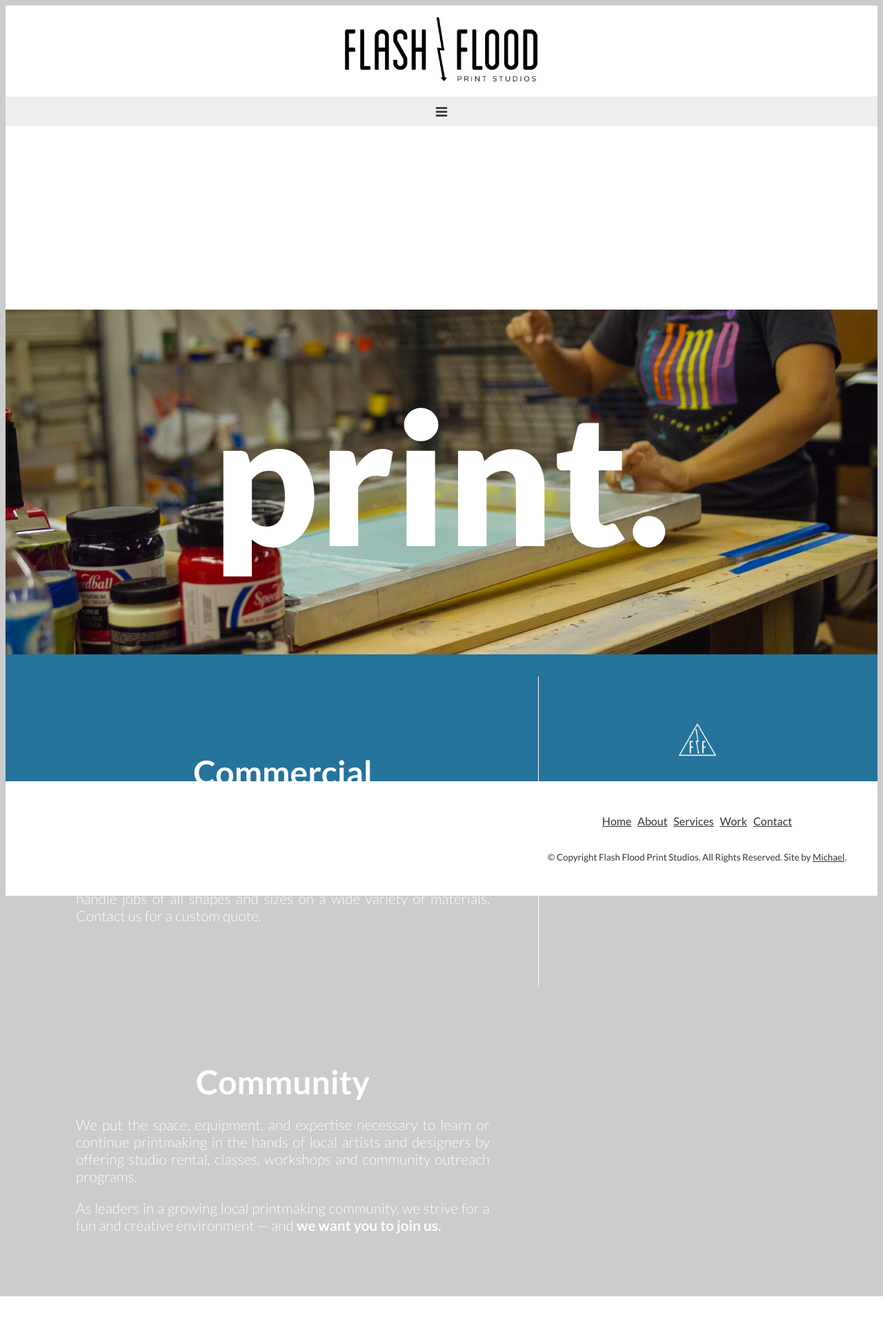
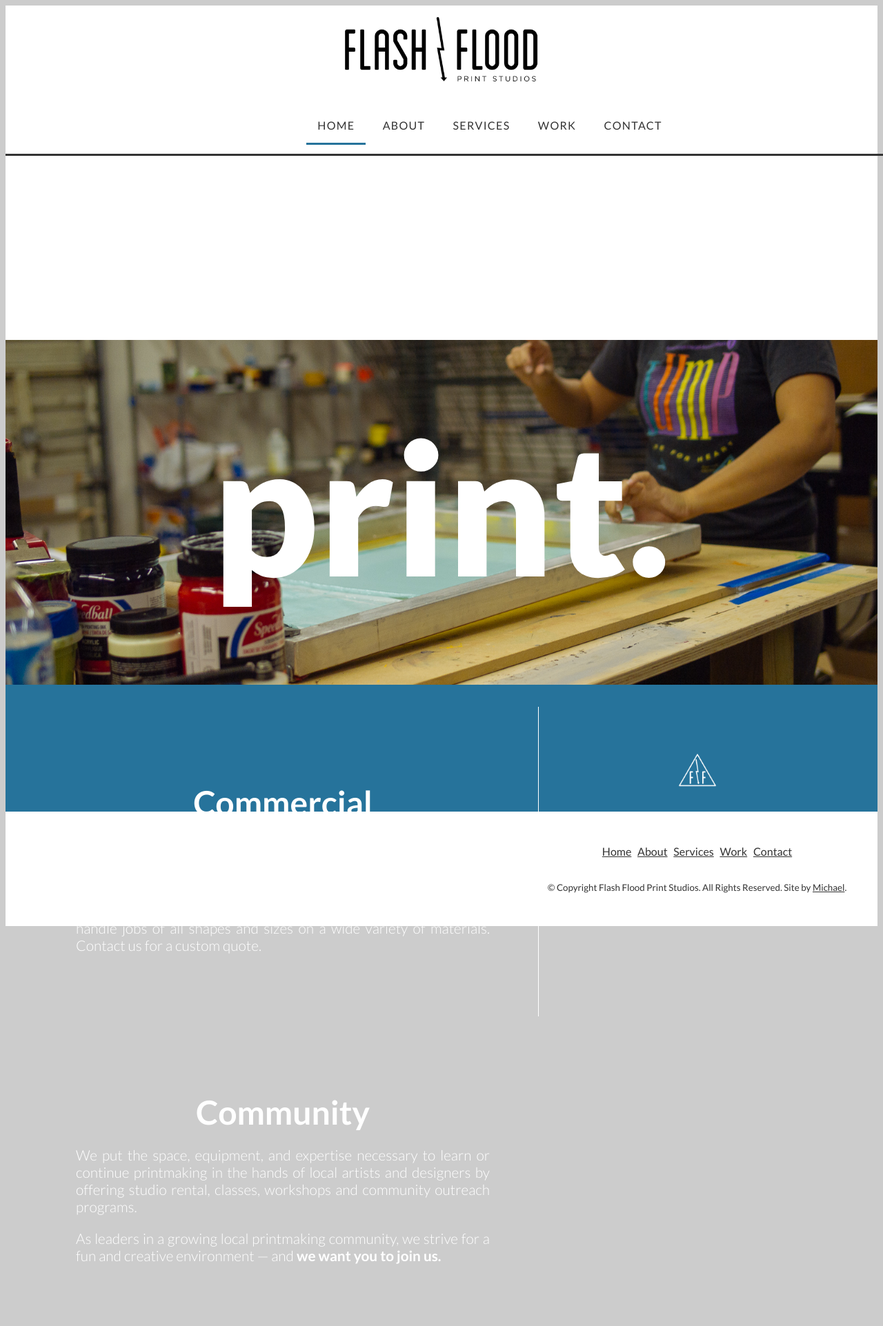
Before and after one commit to mjchamplin/FlashFloodStatic, a PHP site: page / in a window 1280 px wide; the page is wider, and only the part inside the window is pictured. Shown: that part at 69% size. Before the commit the page ends 1880 px from the top of that part, so only its background shows below. Run offline with PHP 8.4, Linux system fonts and the light colour scheme; some libraries are stand-ins or nearby versions.

Commit message:
Granularizing php headers (lol)

```diff
--- a/assets/css/style.css
+++ b/assets/css/style.css
@@ -173,10 +173,12 @@ img.warning { height: 3.5em; width: 3.5em; margin: 4em auto 0; display: block; }
 .logo {
     padding: 1em 4em;
 }
-nav.nav-collapse {
+
+	nav.nav-collapse {
     width: 100%;
     padding: 0 3em;
     border-bottom: 3px solid #333;
+	background-color: inherit
 }
 
 
@@ -193,6 +195,7 @@ nav.nav-collapse ol li {
     padding: 1em;
     box-sizing: border-box;
     width: inherit;
+	border-bottom: none;
 }
 
 nav.nav-collapse ol li:hover {
@@ -202,11 +205,12 @@ nav.nav-collapse ol li:hover {
 
 nav.nav-collapse ol li.active {
     border-bottom: 3px solid #26739B;
+	background-color: inherit;
 }
 
-.nav-toggle {
+a.nav-toggle {
 	display: none;
-
+}
 }
 
 /* Subpage-specific styles */
--- /dev/null
+++ b/assets/php/header.php
@@ -0,0 +1,14 @@
+	<meta charset="utf-8">
+	<meta http-equiv="X-UA-Compatible" content="IE=edge">
+	<meta name="viewport" content="width=device-width, initial-scale=1">
+	<link rel="stylesheet" href="/assets/libs/responsive-nav.css">
+	<link rel="stylesheet" href="//maxcdn.bootstrapcdn.com/font-awesome/4.3.0/css/font-awesome.min.css">
+	<script src="/assets/libs/responsive-nav.min.js"></script>
+	<!-- Don't forget to set your site up: http://google.com/webmasters -->
+	<meta name="google-site-verification" content="" />
+	<meta name="Copyright" content="Flash Flood Print Studios" />
+	<!-- Use Iconifyer to generate all the favicons and touch icons you need: http://iconifier.net -->
+	<link rel="shortcut icon" href="favicon.ico" />
+	<!-- concatenate and minify for production -->
+	<link rel="stylesheet" href="/assets/css/reset.css" />
+	<link rel="stylesheet" href="/assets/css/style.css" />
--- a/index.php
+++ b/index.php
@@ -1,28 +1,14 @@
 <!doctype html>
 
 <head>
-	<meta charset="utf-8">
-	<meta http-equiv="X-UA-Compatible" content="IE=edge">
+	<?php $root = $_SERVER['DOCUMENT_ROOT'];
+	include($root."/assets/php/header.php");
+	?>
+
+
 	<title>Flash Flood Print Studios - Commercial screen printing + community studio in Tulsa, Oklahoma</title>
 	<meta name="author" content="Flash Flood Print Studios" />
-	<meta name="description" content="Graphic design and commercial printing services in Tulsa, Oklahoma include both flatstock and textiles. Screen printing workshops offered monthly for a variety of age groups. Studio services (film output, coat & exposure of screens, studio rental and more) available for those who know how to print but need a little help."
-	/>
-
-	<link rel="stylesheet" href="assets/libs/responsive-nav.css">
-	<link rel="stylesheet" href="//maxcdn.bootstrapcdn.com/font-awesome/4.3.0/css/font-awesome.min.css">
-	<script src="assets/libs/responsive-nav.min.js"></script>
-
-	<!-- Don't forget to set your site up: http://google.com/webmasters -->
-	<meta name="google-site-verification" content="" />
-	<meta name="Copyright" content="Flash Flood Print Studios" />
-	<meta name="viewport" content="width=device-width, initial-scale=1">
-
-	<!-- Use Iconifyer to generate all the favicons and touch icons you need: http://iconifier.net -->
-	<link rel="shortcut icon" href="favicon.ico" />
-
-	<!-- concatenate and minify for production -->
-	<link rel="stylesheet" href="assets/css/reset.css" />
-	<link rel="stylesheet" href="assets/css/style.css" />
+	<meta name="description" content="Graphic design and commercial printing services in Tulsa, Oklahoma include both flatstock and textiles. Screen printing workshops offered monthly for a variety of age groups. Studio services (film output, coat & exposure of screens, studio rental and more) available for those who know how to print but need a little help." />
 
 	<!-- Application-specific meta tags -->
 
@@ -45,8 +31,6 @@
 	<meta property="og:description" content="" />
 	<meta property="og:url" content="" />
 	<meta property="og:image" content="" />
-
-
 
 </head>
 
```
